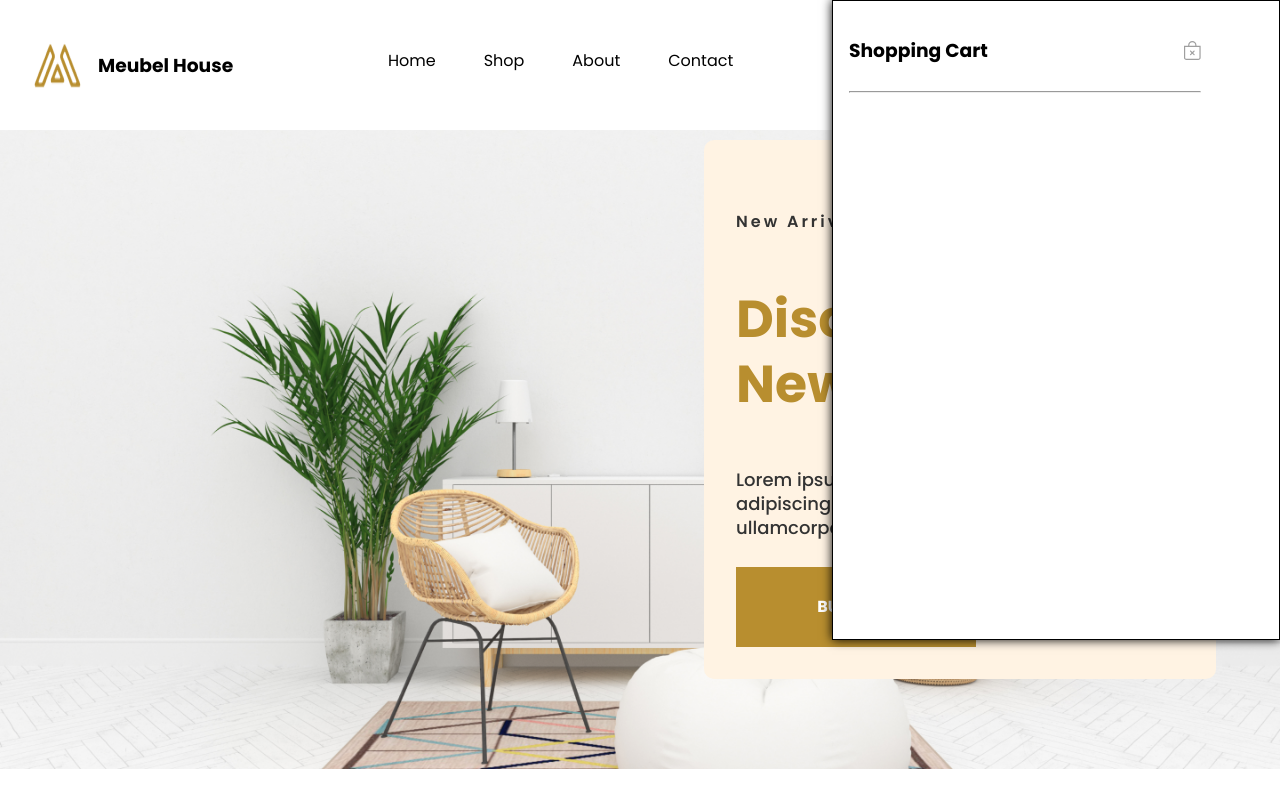
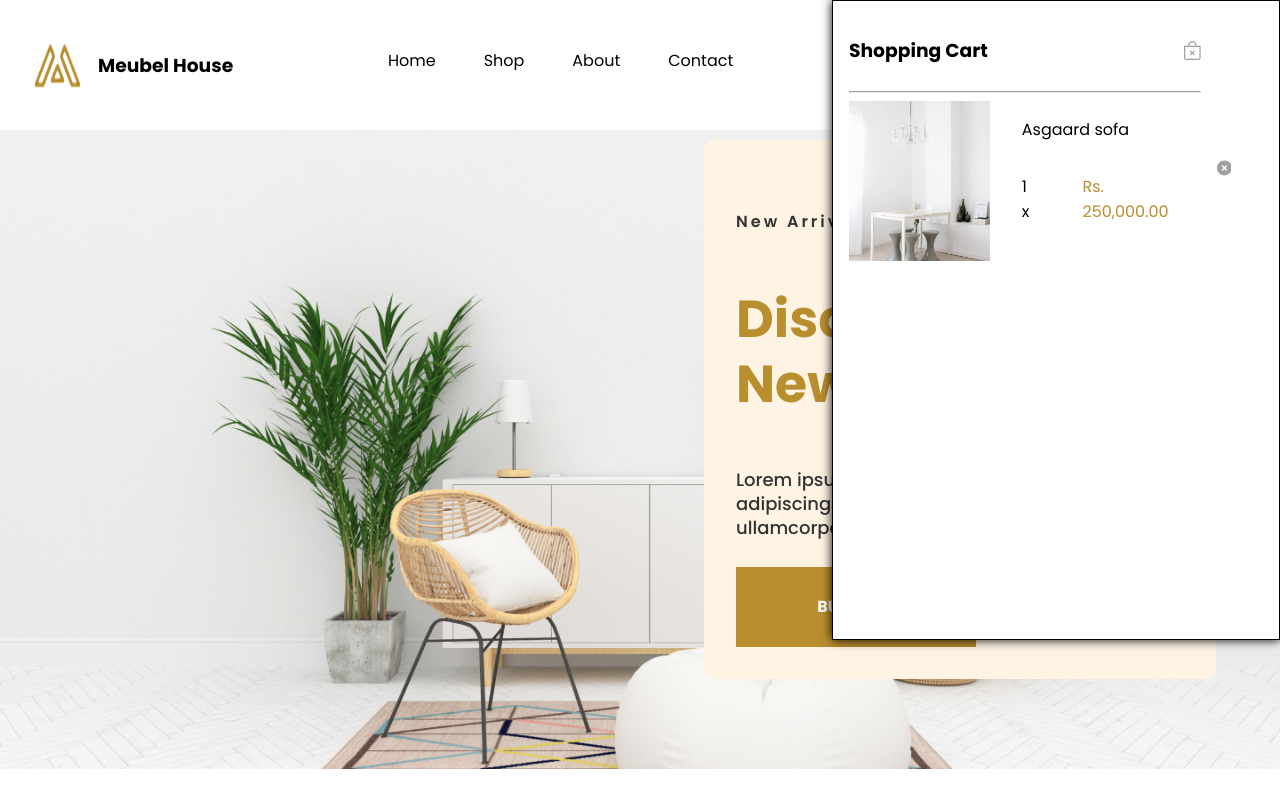
Before and after one commit to Casandrabenpor/Meubel-House-E-commerce, a React (Create React App) app: page /#/ in a window 1280 px wide. Shown: the top 800 px of the page. Built offline with nearby package versions, Linux system fonts and the light colour scheme.

Commit message:
shopping cart button

```diff
--- a/src/components/homeComponents/aside.tsx
+++ b/src/components/homeComponents/aside.tsx
@@ -3,9 +3,13 @@ import {
   Aside,
   AsideContainer,
   Content,
+  Shopping,
+  ShoppingText,
+  TextContainer,
 } from '../../styled/homeStyled/navStyled';
 import { useTypedDispatch, useTypedSelector } from '../../app/store';
 import { toggle } from '../../features/sideBarSlice';
+import Syltherine from '../../assets/home/image1.png';
 
 export const AsideCart = () => {
   const dispatch = useTypedDispatch();
@@ -43,6 +47,31 @@ export const AsideCart = () => {
           </svg>
         </AsideContainer>
         <hr />
+        <Shopping>
+          <img src={Syltherine} alt="Syltherine" />
+          <ShoppingText>
+            <p>Asgaard sofa</p>
+            <TextContainer>
+              <p>1 x</p>
+              <p className="yellow-text">Rs. 250,000.00</p>
+              <svg
+                xmlns="http://www.w3.org/2000/svg"
+                width="20"
+                height="20"
+                viewBox="0 0 20 20"
+                fill="none"
+                style={{ cursor: 'pointer' }}
+              >
+                <path
+                  fill-rule="evenodd"
+                  clip-rule="evenodd"
+                  d="M10 0C4.47727 0 0 4.47727 0 10C0 15.5227 4.47727 20 10 20C15.5227 20 20 15.5227 20 10C20 4.47727 15.5227 0 10 0ZM13.37 7.91545C13.5356 7.744 13.6272 7.51436 13.6252 7.276C13.6231 7.03764 13.5275 6.80963 13.3589 6.64107C13.1904 6.47252 12.9624 6.37691 12.724 6.37484C12.4856 6.37277 12.256 6.4644 12.0845 6.63L10 8.71455L7.91545 6.63C7.83159 6.54317 7.73128 6.47392 7.62037 6.42627C7.50946 6.37863 7.39016 6.35355 7.26946 6.3525C7.14875 6.35145 7.02904 6.37445 6.91731 6.42016C6.80559 6.46587 6.70409 6.53338 6.61873 6.61873C6.53338 6.70409 6.46587 6.80559 6.42016 6.91731C6.37445 7.02904 6.35145 7.14875 6.3525 7.26946C6.35355 7.39016 6.37863 7.50946 6.42627 7.62037C6.47392 7.73128 6.54317 7.83159 6.63 7.91545L8.71455 10L6.63 12.0845C6.54317 12.1684 6.47392 12.2687 6.42627 12.3796C6.37863 12.4905 6.35355 12.6098 6.3525 12.7305C6.35145 12.8513 6.37445 12.971 6.42016 13.0827C6.46587 13.1944 6.53338 13.2959 6.61873 13.3813C6.70409 13.4666 6.80559 13.5341 6.91731 13.5798C7.02904 13.6255 7.14875 13.6486 7.26946 13.6475C7.39016 13.6465 7.50946 13.6214 7.62037 13.5737C7.73128 13.5261 7.83159 13.4568 7.91545 13.37L10 11.2855L12.0845 13.37C12.256 13.5356 12.4856 13.6272 12.724 13.6252C12.9624 13.6231 13.1904 13.5275 13.3589 13.3589C13.5275 13.1904 13.6231 12.9624 13.6252 12.724C13.6272 12.4856 13.5356 12.256 13.37 12.0845L11.2855 10L13.37 7.91545Z"
+                  fill="#9F9F9F"
+                />
+              </svg>
+            </TextContainer>
+          </ShoppingText>
+        </Shopping>
       </Content>
     </Aside>
   ) : (
--- a/src/styled/homeStyled/navStyled.tsx
+++ b/src/styled/homeStyled/navStyled.tsx
@@ -65,3 +65,33 @@ export const AsideContainer = styled.section`
   align-items: center;
   justify-content: space-between;
 `;
+export const Shopping = styled.div`
+  display: flex;
+  flex-direction: row;
+  gap: 2em;
+  img {
+    width: 40%;
+    height: 20vh;
+  }
+`;
+export const ShoppingText = styled.div`
+  display: flex;
+  flex-direction: column;
+  p {
+    color: ${colors.black};
+    font-family: Poppins;
+    font-size: 16px;
+    font-style: normal;
+    font-weight: 400;
+    line-height: normal;
+  }
+
+  p.yellow-text {
+    color: ${colors.yellow};
+  }
+`;
+export const TextContainer = styled.div`
+  display: flex;
+  flex-direction: row;
+  gap: 3em;
+`;
```
